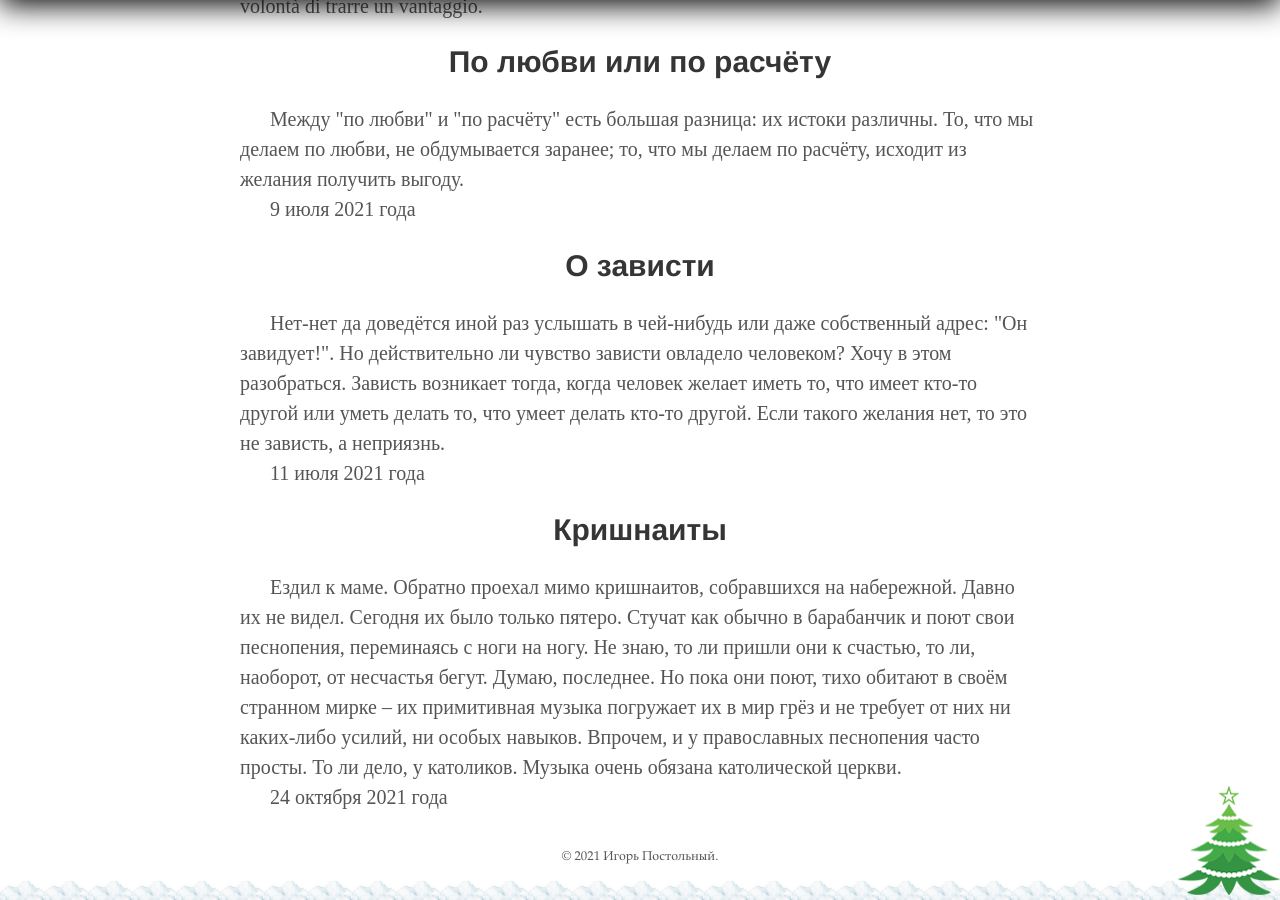
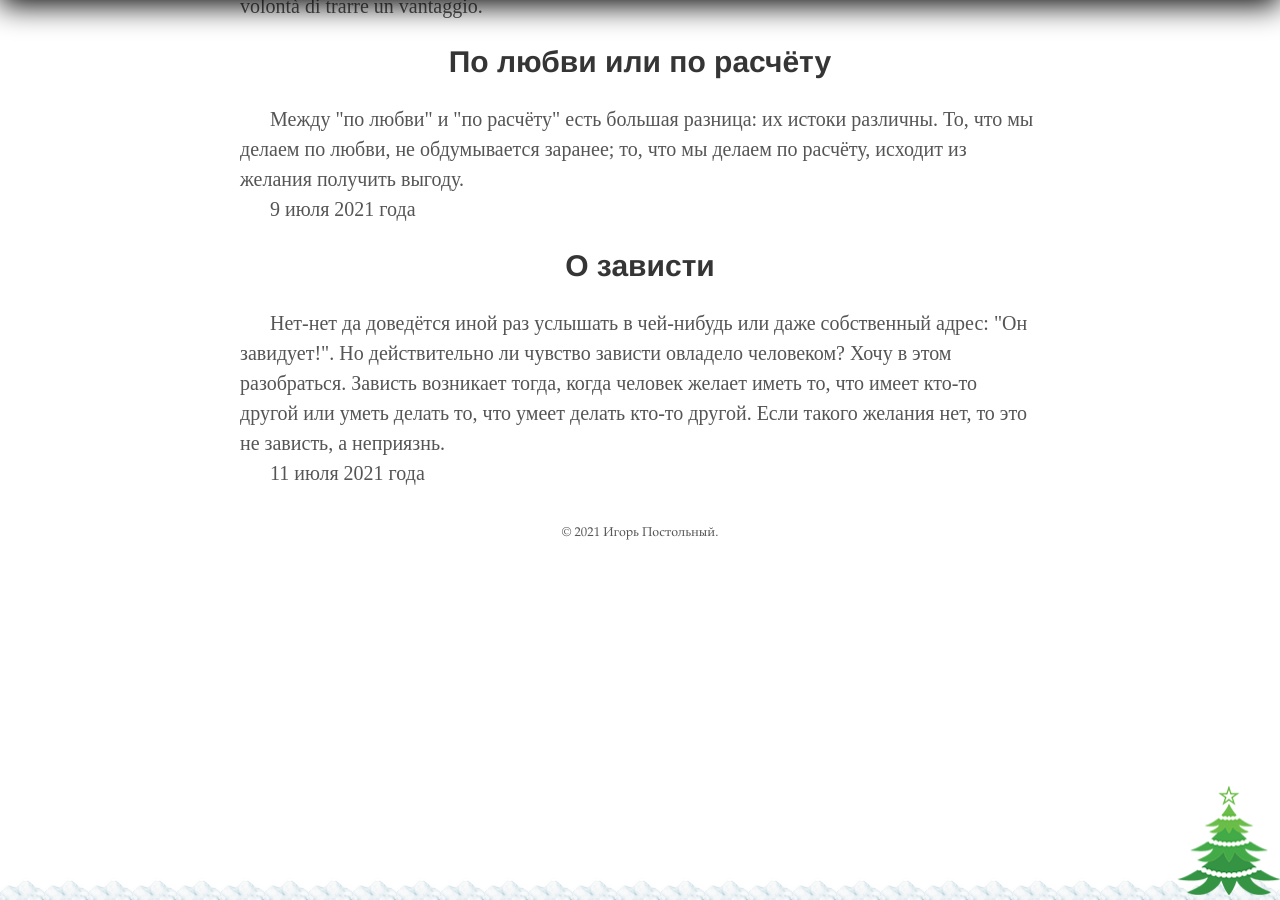
Before and after one commit to postolny/postolny.github.io, a Jekyll site: the page built from _pages/miniature.html, in a window 1280 px wide and 900 px high, scrolled down 4876 px. Built offline with Jekyll 4.4.1, drawn with Linux system fonts in a browser that asks for light colours.

Commit message:
Add files via upload

```diff
--- a/_pages/miniature.html
+++ b/_pages/miniature.html
@@ -5,6 +5,7 @@ title: "Миниатюры"
 description: "Постольный Игорь Анатольевич (Igor Postolny)"
 permalink: /miniature/
 ---
+
 <h1>{{ page.title }}</h1>
 <article>
   <h2>Катерина</h2>
@@ -90,8 +91,3 @@ permalink: /miniature/
   <p>Нет-нет да доведётся иной раз услышать в чей-нибудь или даже собственный адрес: "Он завидует!". Но действительно ли чувство зависти овладело человеком? Хочу в этом разобраться. Зависть возникает тогда, когда человек желает иметь то, что имеет кто-то другой или уметь делать то, что умеет делать кто-то другой. Если такого желания нет, то это не зависть, а неприязнь.</p>
   <p>11 июля 2021 года</p>
 </article>
-<article>
-  <h2>Кришнаиты</h2>
-  <p>Ездил к маме. Обратно проехал мимо кришнаитов, собравшихся на набережной. Давно их не видел. Сегодня их было только пятеро. Стучат как обычно в барабанчик и поют свои песнопения, переминаясь с ноги на ногу. Не знаю, то ли пришли они к счастью, то ли, наоборот, от несчастья бегут. Думаю, последнее. Но пока они поют, тихо обитают в своём странном мирке – их примитивная музыка погружает их в мир грёз и не требует от них ни каких-либо усилий, ни особых навыков. Впрочем, и у православных песнопения часто просты. То ли дело, у католиков. Музыка очень обязана католической церкви.</p>
-  <p>24 октября 2021 года</p>
-</article>
```
